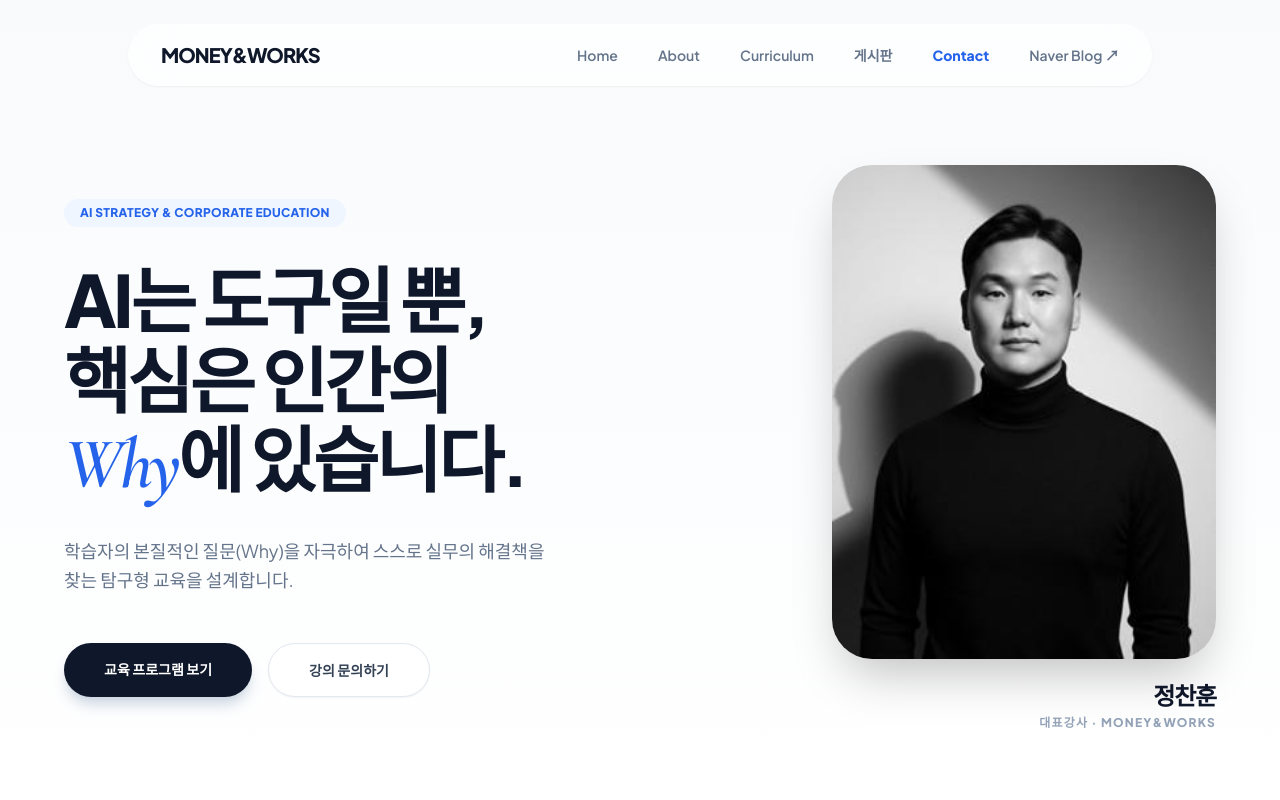
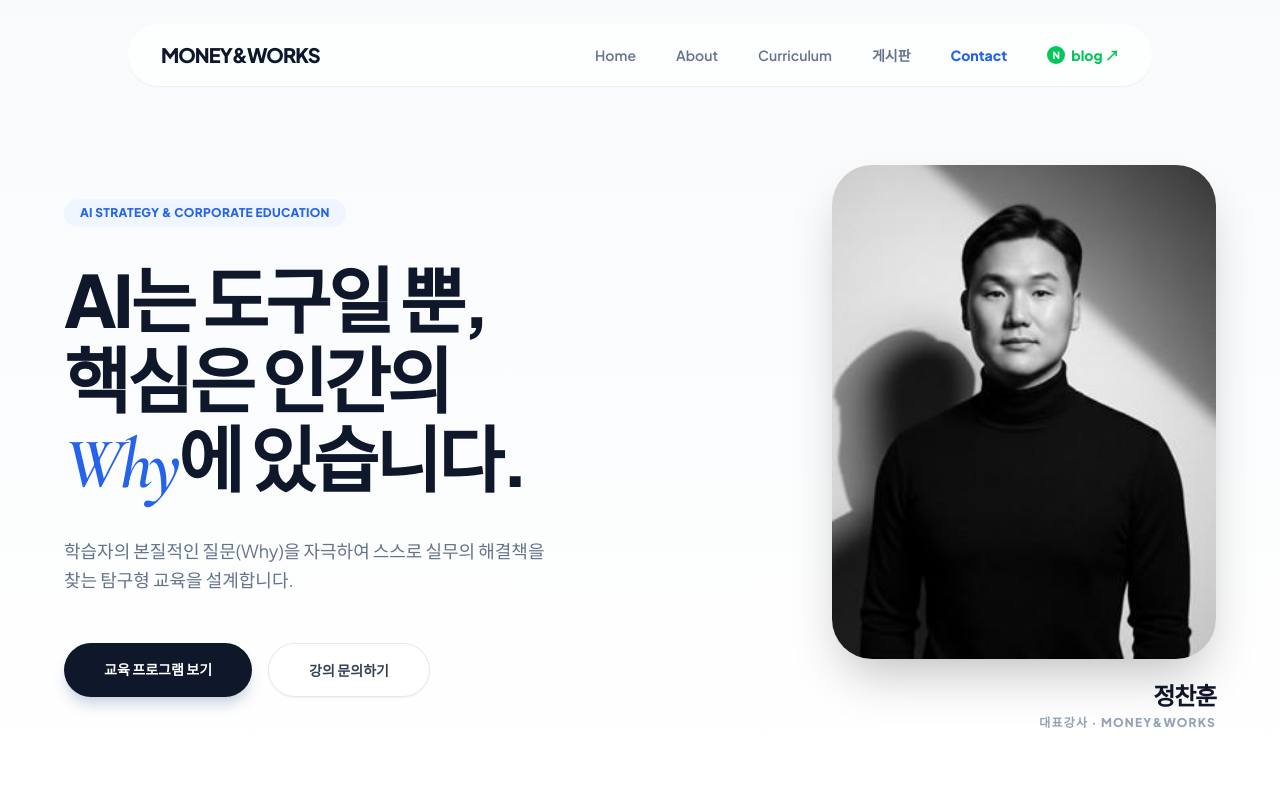
Before and after one commit to jch2100/moneynworks, a plain HTML site: page index.html in a window 1280 px wide. Shown: the top 800 px of the page. Drawn offline with nearby package versions, Linux system fonts and the light colour scheme.

Commit message:
nav: style Naver Blog button with official green brand color (#03C75A)

```diff
--- a/index.html
+++ b/index.html
@@ -41,7 +41,10 @@
                 <a href="#curriculum" class="hover:text-blue-600 transition-colors">Curriculum</a>
                 <a href="board/" class="hover:text-blue-600 transition-colors">게시판</a>
                 <a href="#contact" class="hover:text-blue-600 transition-colors text-blue-600 font-bold">Contact</a>
-                <a href="https://blog.naver.com/moneynworks" target="_blank" rel="noopener noreferrer" class="hover:text-blue-600 transition-colors">Naver Blog ↗</a>
+                <a href="https://blog.naver.com/moneynworks" target="_blank" rel="noopener noreferrer" class="flex items-center gap-1.5 hover:opacity-75 transition-opacity">
+                    <span class="inline-flex items-center justify-center w-[18px] h-[18px] rounded-full bg-[#03C75A] text-white text-[10px] font-extrabold leading-none">N</span>
+                    <span class="text-[#03C75A] font-bold">blog ↗</span>
+                </a>
             </div>
             <!-- Hamburger Button -->
             <button id="hamburger" class="md:hidden flex flex-col gap-1.5 p-2" aria-label="메뉴 열기">
@@ -57,7 +60,10 @@
             <a href="#curriculum" class="hover:text-blue-600 transition-colors" onclick="closeMobileMenu()">Curriculum</a>
             <a href="board/" class="hover:text-blue-600 transition-colors" onclick="closeMobileMenu()">게시판</a>
             <a href="#contact" class="text-blue-600 font-bold" onclick="closeMobileMenu()">Contact</a>
-            <a href="https://blog.naver.com/moneynworks" target="_blank" rel="noopener noreferrer" class="hover:text-blue-600 transition-colors">Naver Blog ↗</a>
+            <a href="https://blog.naver.com/moneynworks" target="_blank" rel="noopener noreferrer" class="flex items-center gap-1.5 hover:opacity-75 transition-opacity">
+                <span class="inline-flex items-center justify-center w-[18px] h-[18px] rounded-full bg-[#03C75A] text-white text-[10px] font-extrabold leading-none">N</span>
+                <span class="text-[#03C75A] font-bold">blog ↗</span>
+            </a>
         </div>
     </nav>
 
```
